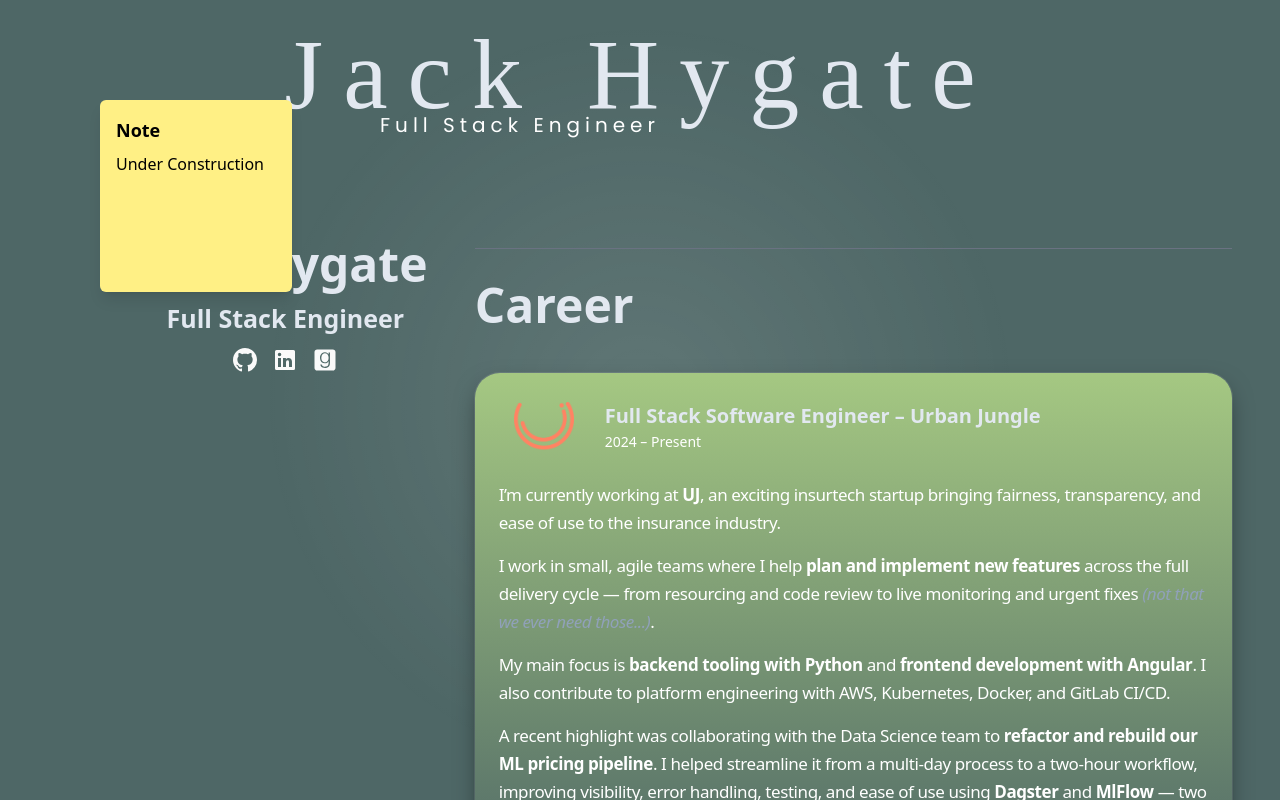
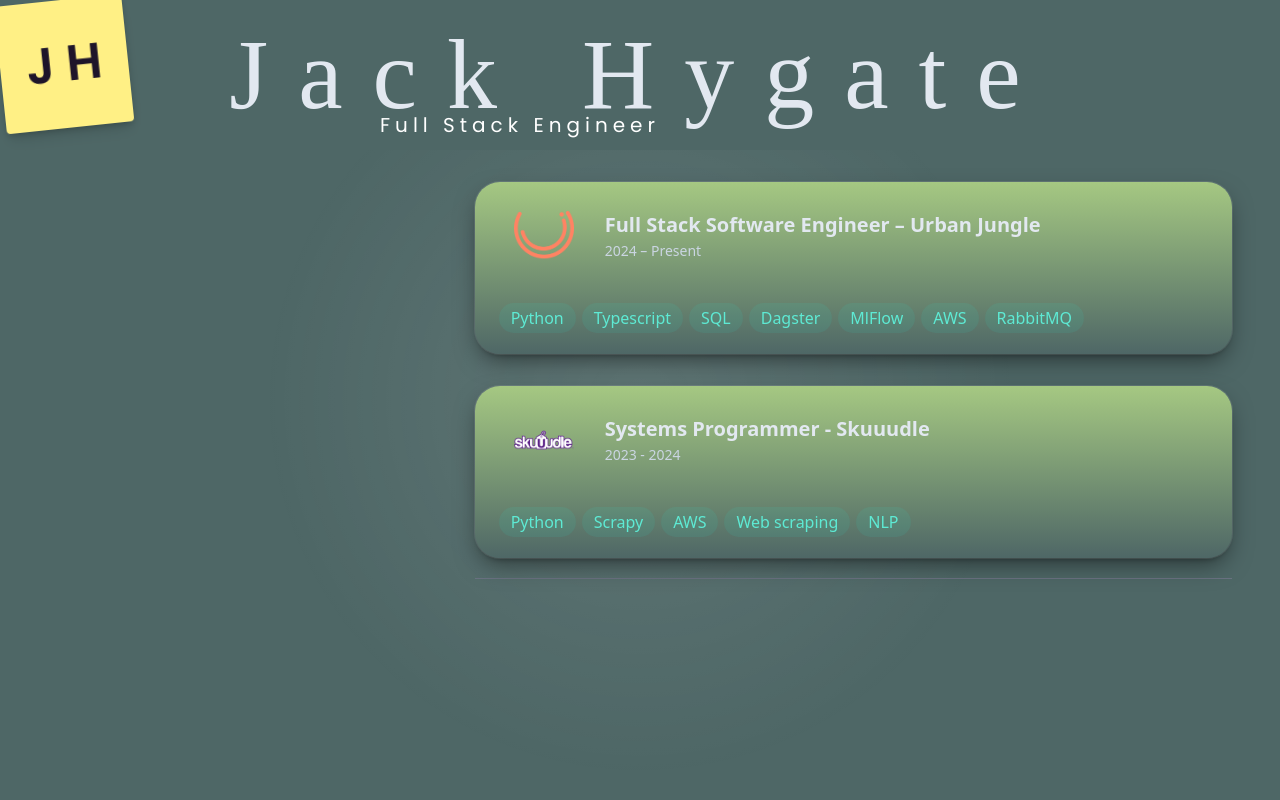
Before and after one commit to jhygate/jhygate.github.io, an Angular app: page / in a window 1280 px wide. Shown: the top 800 px of the page. Built offline with nearby package versions, Linux system fonts and the light colour scheme; a web font is replaced by a local one.

Commit message:
bare bones

```diff
--- a/src/app/app.component.html
+++ b/src/app/app.component.html
@@ -1,8 +1,17 @@
 <app-mouse-glow></app-mouse-glow>
-<app-postit></app-postit>
-<div class="pt-12 px-12 flex flex-col h-fit md:flex-row md:min-h-screen">
+<app-postit>
+  <div class="flex items-center justify-center w-full h-full">
+    <p
+      class="text-[50px] font-bold text-[#1e152a] leading-none"
+      style="font-family: 'Poppins', sans-serif"
+    >
+      J H
+    </p>
+  </div>
+</app-postit>
+<div class="px-12 flex flex-col h-fit md:flex-row md:min-h-screen">
   <div class="flex-1 pl-12 h-fit">
-    <app-leftside />
+    <!-- <app-leftside /> -->
   </div>
 
   <div class="flex-[2] h-fit">
--- a/src/app/components/experience/career/career.component.html
+++ b/src/app/components/experience/career/career.component.html
@@ -1,4 +1,4 @@
-<h1 class="text-[48px] text-[#e2e8f0] font-bold">Career</h1>
+<!-- <h1 class="text-[48px] text-[#e2e8f0] font-bold">Career</h1> -->
 
 <app-info-box
   gradientClass="green-gradient"
@@ -9,7 +9,7 @@
   [techStack]="['Python', 'Typescript', 'SQL', 'Dagster', 'MlFlow', 'AWS', 'RabbitMQ']"
 >
   <div class="space-y-4 text-[17px] text-slate-100 leading-relaxed tracking-tight">
-    <p>
+    <!-- <p>
       I’m currently working at <strong class="font-semibold text-white">UJ</strong>, an exciting
       insurtech startup bringing fairness, transparency, and ease of use to the insurance industry.
     </p>
@@ -35,20 +35,20 @@
       visibility, error handling, testing, and ease of use using
       <strong class="font-semibold text-white">Dagster</strong> and
       <strong class="font-semibold text-white">MlFlow</strong> — two brand-new technologies for the
-      company.
-    </p>
+      company. -->
+    <!-- </p> -->
   </div>
 </app-info-box>
 
 <app-info-box
-  gradientClass="skuuudle-gradient"
+  gradientClass="green-gradient"
   imageSrc="assets/images/skuuudle.png"
   imageAlt="Skuuudle logo"
   date="2023 - 2024"
   title="Systems Programmer - Skuuudle"
   [techStack]="['Python', 'Scrapy', 'AWS', 'Web scraping', 'NLP']"
 >
-  <p>
+  <!-- <p>
     Refactored and optimised a legacy web scraping codebase, resulting in a 50% reduction in request
     volume, lowering operational costs and resource use.<br />
     Documented and improved code architecture to allow easy maintenance and ensure seamless
@@ -57,5 +57,5 @@
     deadlines.<br />
     Designed, automated and implemented a product matching system leveraging NLP techniques on the
     company’s big data.
-  </p>
+  </p> -->
 </app-info-box>
--- a/src/app/components/experience/experience.component.html
+++ b/src/app/components/experience/experience.component.html
@@ -1,8 +1,8 @@
 <div class="experience">
-  <div class="w-full h-px bg-gray-500 my-[20px]"></div>
+  <!-- <div class="w-full h-px bg-gray-500 my-[20px]"></div> -->
   <!-- sep  -->
   <app-career />
-  <app-education />
+  <!-- <app-education /> -->
 
   <div class="w-full h-px bg-gray-500 my-[20px]"></div>
   <!-- sep  -->
--- a/src/app/components/postit/postit.component.html
+++ b/src/app/components/postit/postit.component.html
@@ -1,6 +1,6 @@
 <div
-  class="absolute bg-yellow-200 shadow-lg w-48 h-48 p-4 rounded-md cursor-move select-none"
+  class="absolute drop-shadow-md shadow-lg p-4 rounded-sm cursor-move select-none flex z-50"
+  [ngClass]="[bgColor, size, rotation]"
 >
-  <h3 class="text-lg font-bold mb-2">Note</h3>
-  <p class="postit-text text-gray-700">Under Construction</p>
+  <ng-content></ng-content>
 </div>
--- a/src/app/components/postit/postit.component.ts
+++ b/src/app/components/postit/postit.component.ts
@@ -1,18 +1,36 @@
-import { Component, ElementRef, HostListener } from '@angular/core';
-
+import { Component, ElementRef, HostListener, Input } from '@angular/core';
+import { NgClass } from '@angular/common';
 @Component({
   selector: 'app-postit',
   standalone: true,
   templateUrl: './postit.component.html',
   styleUrls: ['./postit.component.css'],
+  imports: [NgClass],
 })
 export class PostitComponent {
+  @Input() text: string = 'J H';
+  @Input() bgColor: string = 'bg-yellow-200';
+  @Input() textColor: string = 'text-gray-700';
+  @Input() textSize: string = 'text-[70px]';
+  @Input() size: string = 'w-32 h-32';
+  @Input() rotation: string = 'rotate-[-6deg]';
+  @Input() top: string = '0px';
+  @Input() left: string = '0px';
+
+
   private isDragging = false;
   private offset = { x: 0, y: 0 };
 
-  constructor(private el: ElementRef) {}
+  constructor(public el: ElementRef) {}
 
-  // Mouse Events
+  ngOnInit() {
+    const el = this.el.nativeElement;
+    el.style.position = 'absolute'; // ensure it's positioned
+    el.style.top = this.top;
+    el.style.left = this.left;
+  }
+
+  // Drag logic omitted for brevity (unchanged)
   @HostListener('mousedown', ['$event'])
   onMouseDown(event: MouseEvent) {
     this.startDrag(event.pageX, event.pageY);
@@ -29,7 +47,6 @@ export class PostitComponent {
     this.endDrag();
   }
 
-  // Touch Events
   @HostListener('touchstart', ['$event'])
   onTouchStart(event: TouchEvent) {
     const touch = event.touches[0];
--- a/src/index.html
+++ b/src/index.html
@@ -14,9 +14,10 @@
     />
     <link rel="icon" type="image/x-icon" href="assets/images/J.png" />
   </head>
-  <body class="bg-[#4e6766]">
+
+  <header class="sticky top-0 z-50 bg-[#4e6766] h-[150px]">
     <h1
-      class="text-center text-[100px] tracking-[0.2em]"
+      class="text-center text-[100px] tracking-[0.3em]"
       style="font-family: 'Just Another Hand', cursive"
     >
       Jack Hygate
@@ -27,6 +28,8 @@
     >
       Full Stack Engineer
     </h2>
+  </header>
+  <body class="bg-[#4e6766]">
     <app-root></app-root>
   </body>
 </html>
--- a/src/styles.css
+++ b/src/styles.css
@@ -10,9 +10,9 @@ h1 {
   color: rgb(226 232 240);
 }
 
-p {
+/* p {
   color: white;
-}
+} */
 
 .green-gradient {
   background: linear-gradient(to bottom, #a5c882, #4e6766);
```
